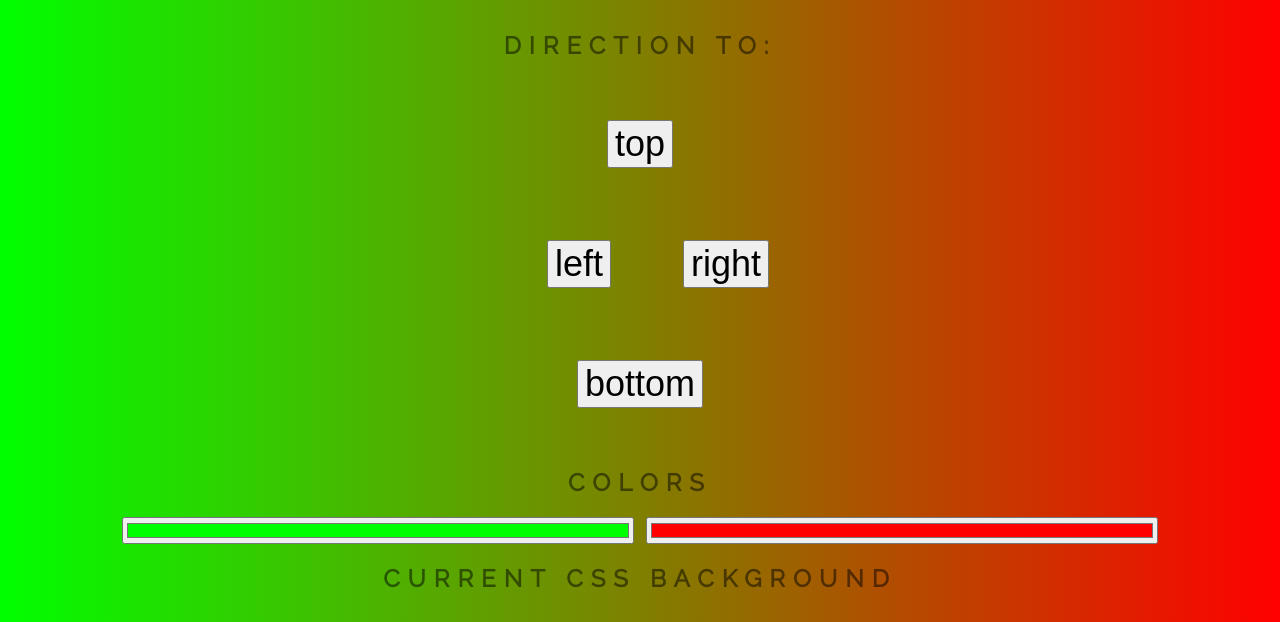
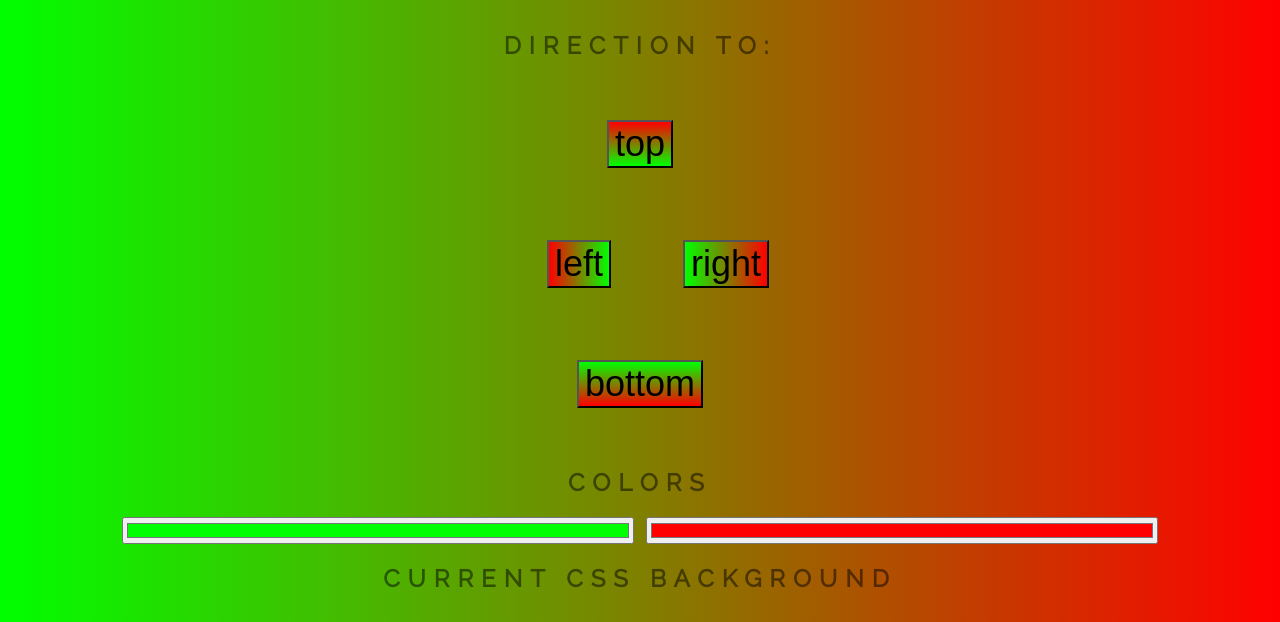
Before and after one commit to 512jay/Gradient-Background, a plain HTML site: page index.html in a window 1280 px wide. Shown: the part 170-792 px from the top of the page. Drawn offline with Linux system fonts and the light colour scheme.

Commit message:
Changed button backgrounds

```diff
--- a/script.js
+++ b/script.js
@@ -4,7 +4,7 @@ var color1 = document.querySelector(".color1");
 var color2 = document.querySelector(".color2");
 var body = document.getElementById("gradient");
 var randomButton = document.getElementById("randomizer");
-var top = document.getElementById("top");
+var topButton = document.getElementById("top");
 var bottom = document.getElementById("bottom");
 var right = document.getElementById("right");
 var left = document.getElementById("left");
@@ -17,7 +17,8 @@ let setGradient = () => {
   	+ ", "
   	+ color2.value
   	+ ")";
-	body.style.background = "linear-gradient("
+
+	  body.style.background = "linear-gradient("
 	  +dir
   	+ color1.value
   	+ ", "
@@ -25,8 +26,21 @@ let setGradient = () => {
   	+ ")";
   	css.textContent = backgroundCSS;
   	bakCSS.textContent = '<body style="background: '+ backgroundCSS + ';">';
+
+  dirBackgrounds();
 }
 
+let dirBackgrounds = () => {
+  butBack = "to bottom, ";
+  console.log(bottom);
+  bottom.style.background = "linear-gradient("+butBack+ color1.value+ ", "+ color2.value+ ")";
+  butBack = "to top, ";
+  topButton.style.background = "linear-gradient("+butBack+ color1.value+ ", "+ color2.value+ ")";
+  butBack = "to right, ";
+  right.style.background = "linear-gradient("+butBack+ color1.value+ ", "+ color2.value+ ")";
+  butBack = "to left, ";
+  left.style.background = "linear-gradient("+butBack+ color1.value+ ", "+ color2.value+ ")";
+}
 let processRandom = () => {
   color1.value = randomColor();
 	color2.value = randomColor();
@@ -55,7 +69,7 @@ let setDirection = (event) => {
 color1.addEventListener("input", setGradient);
 color2.addEventListener("input", setGradient);
 randomButton.addEventListener("click", processRandom);
-top.addEventListener("click", setDirection);
+topButton.addEventListener("click", setDirection);
 bottom.addEventListener("click", setDirection);
 right.addEventListener("click", setDirection);
 left.addEventListener("click", setDirection);
```
Also changed, not shown: style.css (line endings or trailing spaces).
